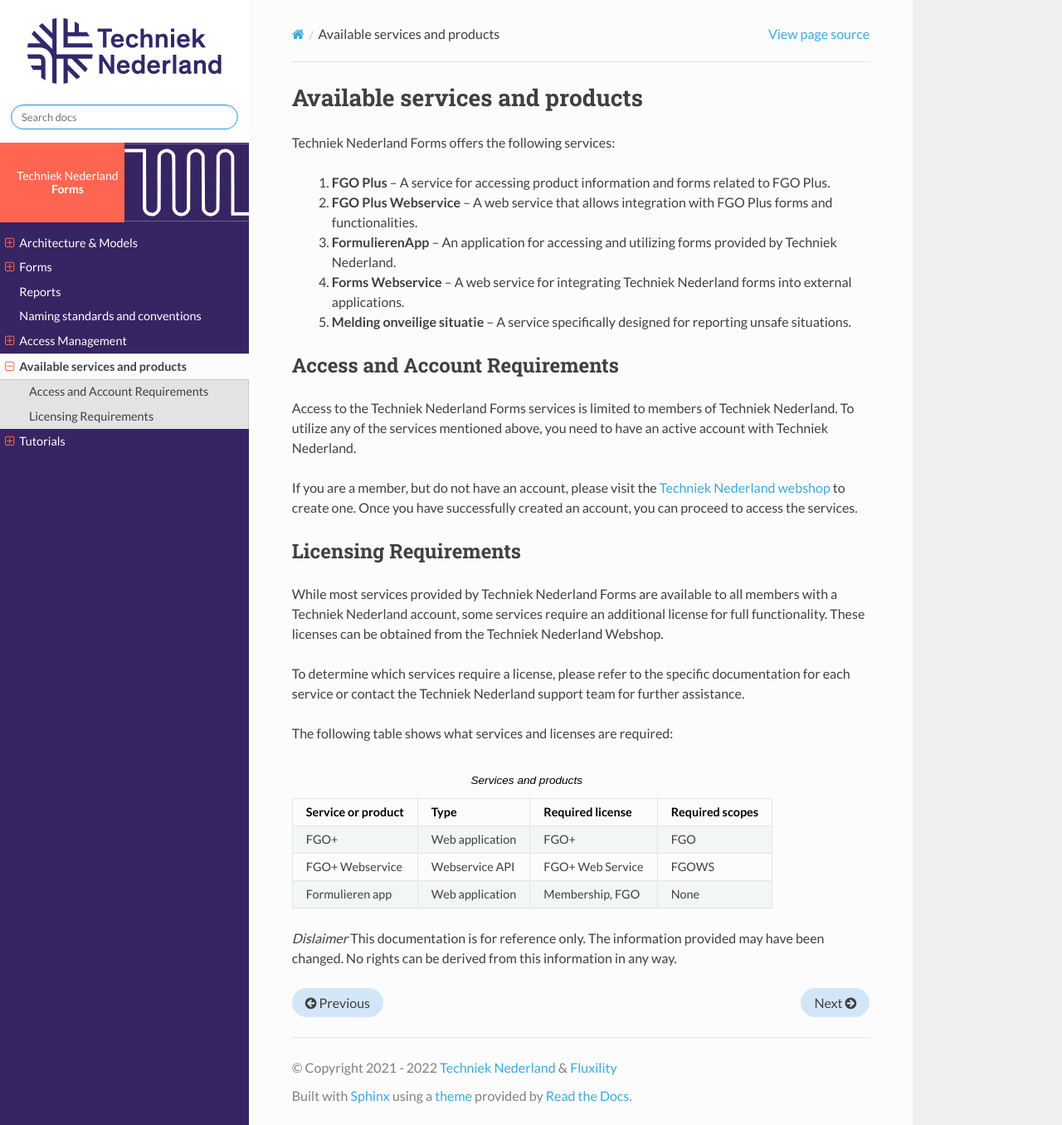
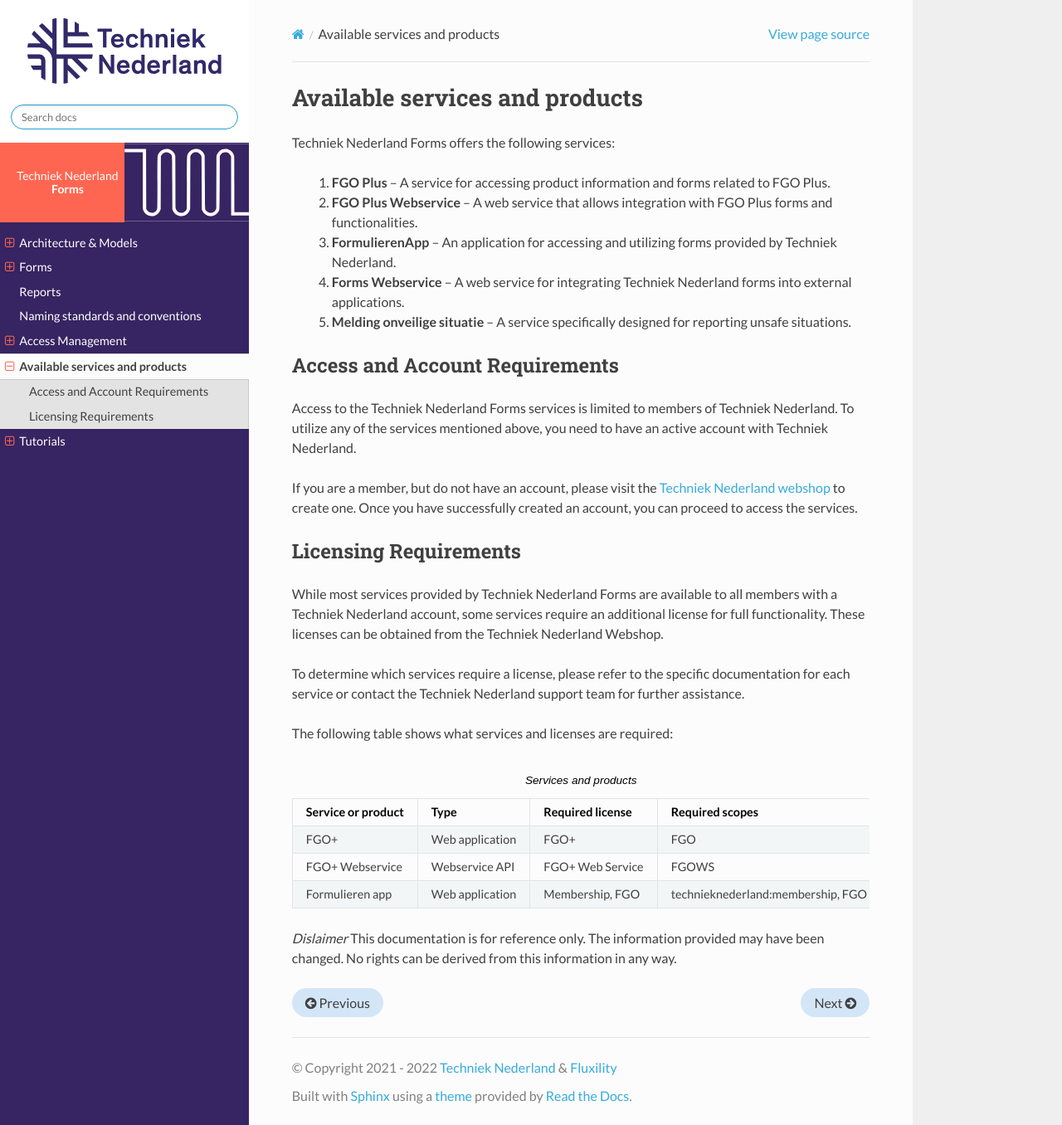
Before and after one commit to Techniek-Nederland/techniek-nederland-formulieren, a Sphinx documentation site: the page built from source/available-services/index.rst, in a window 1280 px wide and 1356 px high. Shown: the whole window at 83% size. Built offline with Sphinx 7.4.7 and the Read the Docs theme 2.0.0, drawn with Linux system fonts in a browser that asks for light colours.

Commit message:
Update licenses

```diff
--- a/source/available-services/index.rst
+++ b/source/available-services/index.rst
@@ -52,7 +52,7 @@ The following table shows what services and licenses are required:
     *   - Formulieren app
         - Web application
         - Membership, FGO
-        - None
+        - technieknederland:membership, FGO
 
 
 
```
